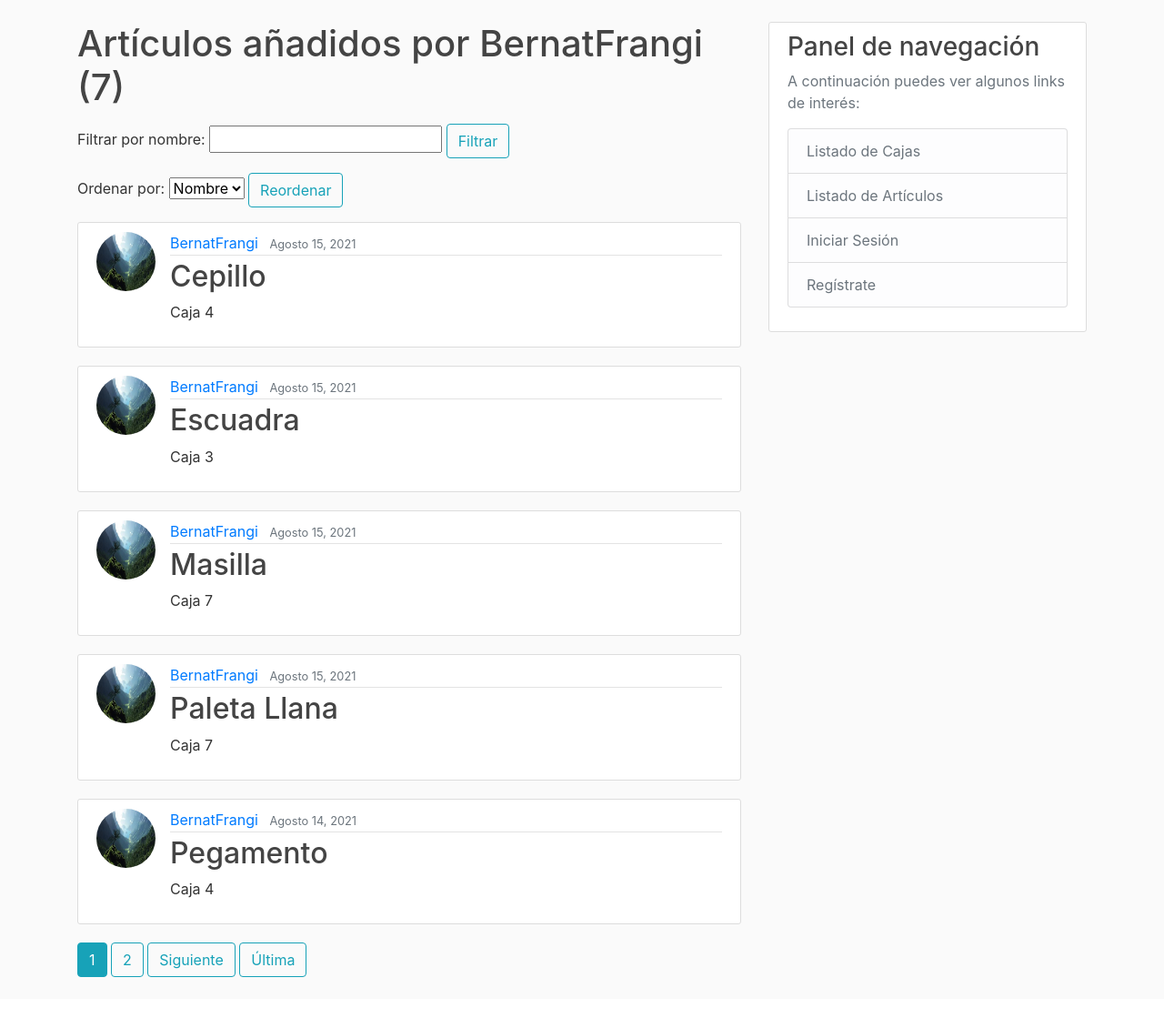
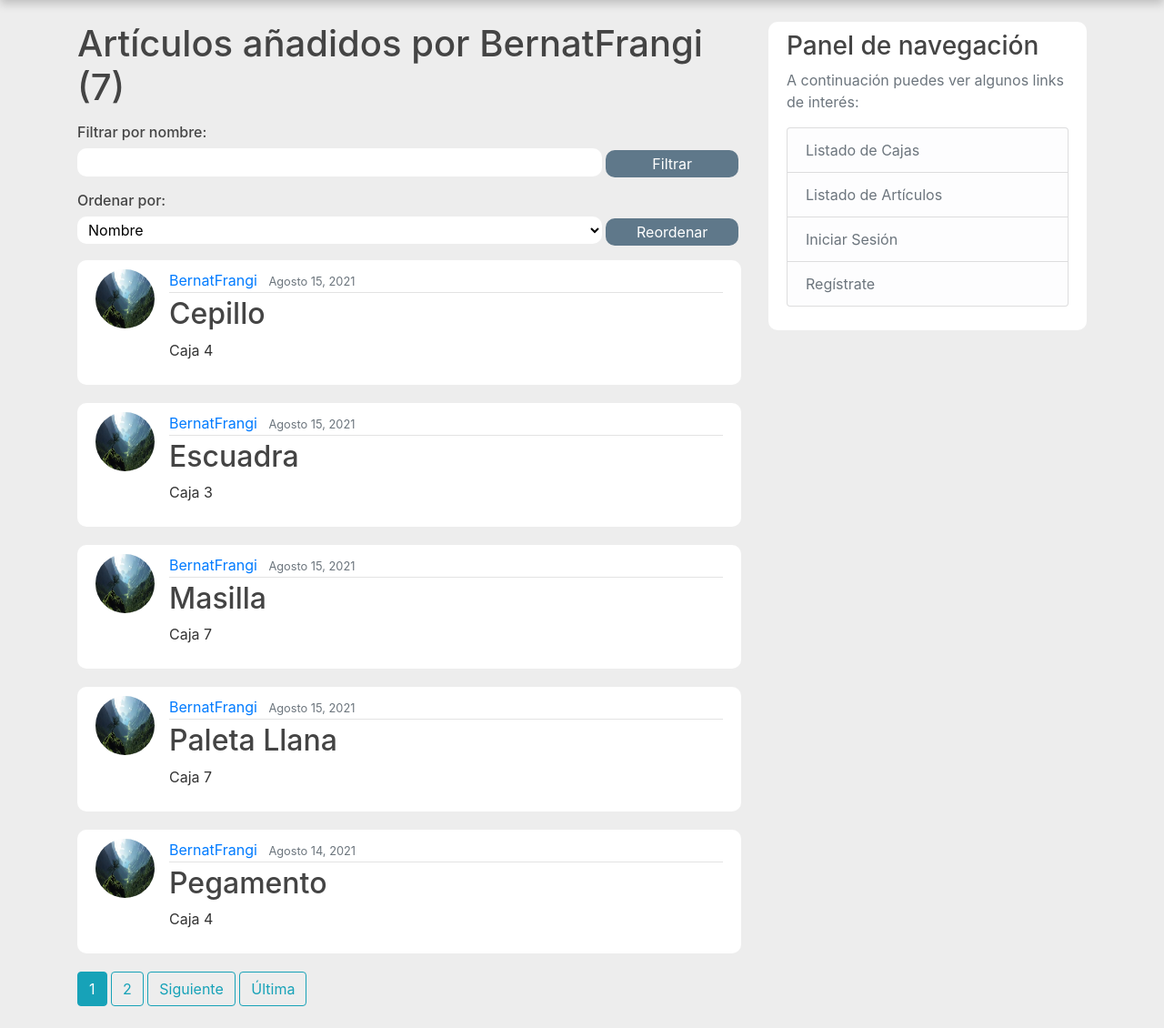
Before and after one commit to materialturmalina/inventory, a Django app: a page that uses material/inventory/templates/inventory/base.html in a window 1280 px wide. Shown: the part 56-1186 px from the top of the page at 91% size. Before the commit the page ends 1130 px from the top, so only its background shows below. Run offline with Django 3.2, Linux system fonts and the light colour scheme; data comes from the database, SQL or seed files in the repository; both versions use the stored data as it was after the commit; some libraries are stand-ins or nearby versions.

Commit message:
Changed filtering styles + added shadow to navbar

```diff
--- a/material/inventory/static/inventory/main.css
+++ b/material/inventory/static/inventory/main.css
@@ -1,5 +1,5 @@
 body {
-  background: #fafafa;
+  background: #ededed; /*this is the color of the background of the main body of the page #fafafa*/
   color: #333333;
   margin-top: 5rem;
 }
@@ -12,8 +12,12 @@ ul {
   margin: 0;
 }
 
+.nav-shadow {
+  box-shadow: 0 4px 10px 0 rgba(0,0,0,.2);
+}
+
 .bg-steel {
-  background-color: #5f788a;
+  background-color: #5f788a; /*this is the color of the navigation bar*/
 }
 
 .site-header .navbar-nav .nav-link {
@@ -29,19 +33,19 @@ ul {
 }
 
 .content-section {
-  background: #ffffff;
+  background: #ffffff;/*this is the color of the content boxes*/
   padding: 10px 20px;
-  border: 1px solid #dddddd;
-  border-radius: 3px;
+  border: 0px solid #dddddd; /*this sets a border around the content boxes*/
+  border-radius: 10px; /*this rounds the corners of the content boxes*/
   margin-bottom: 20px;
 }
 
 .article-title {
-  color: #444444;
+  color: #444444; /*this is the color of the title for the inventory items*/
 }
 
 a.article-title:hover {
-  color: #428bca;
+  color: #5f788a; /*this is the color of the title for the inventory items when we hover over it*/
   text-decoration: none;
 }
 
@@ -88,9 +92,47 @@ a.article-title:hover {
   height: 30px
 }
 
+/*style for the rounded navbar image*/
 .navbar-img {
   border-radius: 50%;
   height: 40px;
   width: 40px;
   margin-left: 10px;
 }
+
+/*input text styles*/
+
+:root {
+  --input-border: #8b8a8b;
+  --input-focus-h: 245;
+  --input-focus-s: 100%;
+  --input-focus-l: 42%;
+}
+
+.custom-input-text {
+  padding: 0.2em 0.5em;
+  background-color: #fff;
+  border: 0px solid var(--input-border);
+  border-radius: 10px;
+}
+
+.custom-input-select {
+  padding: 0.1em 0.5em;
+  background-color: #fff;
+  border: 0px solid var(--input-border);
+  border-radius: 10px;
+}
+
+.custom-button {
+  color: #fff;
+  padding: 0.2em 0.5em;
+  background-color: #5f788a;
+  border: 0px solid var(--input-border);
+  border-radius: 10px;
+}
+
+
+
+
+
+/*extra*/
--- a/material/inventory/templates/inventory/base.html
+++ b/material/inventory/templates/inventory/base.html
@@ -20,12 +20,14 @@
 </head>
 <body>
 	<header class="site-header">
-	  <nav class="navbar navbar-expand-md navbar-dark bg-steel fixed-top">
+	  <nav class="navbar navbar-expand-md navbar-dark bg-steel fixed-top nav-shadow">
 	    <div class="container">
 	      <a class="navbar-brand mr-4" href="{% url 'inventory-home' %}">Material Turmalina</a>
+
 	      <button class="navbar-toggler" type="button" data-toggle="collapse" data-target="#navbarToggle" aria-controls="navbarToggle" aria-expanded="false" aria-label="Toggle navigation">
 	      <span class="navbar-toggler-icon"></span>
 	      </button>
+
 	      <div class="collapse navbar-collapse" id="navbarToggle">
 	        <div class="navbar-nav mr-auto">
 	          <a class="nav-item nav-link" href="{% url 'inventory-home' %}">Inicio</a>
--- a/material/inventory/templates/inventory/user_items.html
+++ b/material/inventory/templates/inventory/user_items.html
@@ -2,13 +2,15 @@
 {% block content%}
 <h1 class="mb-3">Artículos añadidos por {{ view.kwargs.username}} ({{ page_obj.paginator.count }})</h1>
 
-	<form method="get" action="{% url 'user-items' user %}">
+	<form method="get" action="{% url 'inventory-home' %}">
 	    <p>
-	    	<p>Filtrar por nombre: <input type="text" value="{{ filter }}" name="filter"/>
-	    		<input class="btn btn-outline-info" type="submit" value="Filtrar"/>
-			</p>
-	    	Ordenar por:
-	    	<select class="form-select" name="orderby" id="sort-select">
+	    	<h6>Filtrar por nombre:</h6>
+	    	<p>
+	    		<input class="custom-input-text" type="text" value="{{ filter }}" name="filter" style='width:79%'/>
+	    		<input class="btn custom-button" type="submit" value="Filtrar" style='width:20%'/>
+		</p>
+	    	<h6>Ordenar por:  </h6>
+	    	<select class="form-select custom-unselected-height custom-input-select" name="orderby" id="sort-select" style='width:79%'>
 				{% if orderby == 'box' %}
 					<option value="box">Caja</option>
 					<option value="item_name">Nombre</option>
@@ -17,14 +19,13 @@
 					<option value="-date_posted">Fecha</option>
 					<option value="box">Caja</option>
 					<option value="item_name">Nombre</option>
-	    		{% else %}
+	    			{% else %}
 					<option value="item_name">Nombre</option>
 					<option value="box">Caja</option>
 					<option value="-date_posted">Fecha</option>
 				{% endif %}
-			</select>
-
-	    	<input class="btn btn-outline-info" type="submit" value="Reordenar"/>
+		</select>
+	    	<input class="btn custom-button" type="submit" value="Reordenar" style='width:20%'/>
 	    </p>
 	</form>
 
```
Also changed, not shown: material/inventory/templates/inventory/home.html (+4 -4 lines), material/db.sqlite3, 1 other file.
